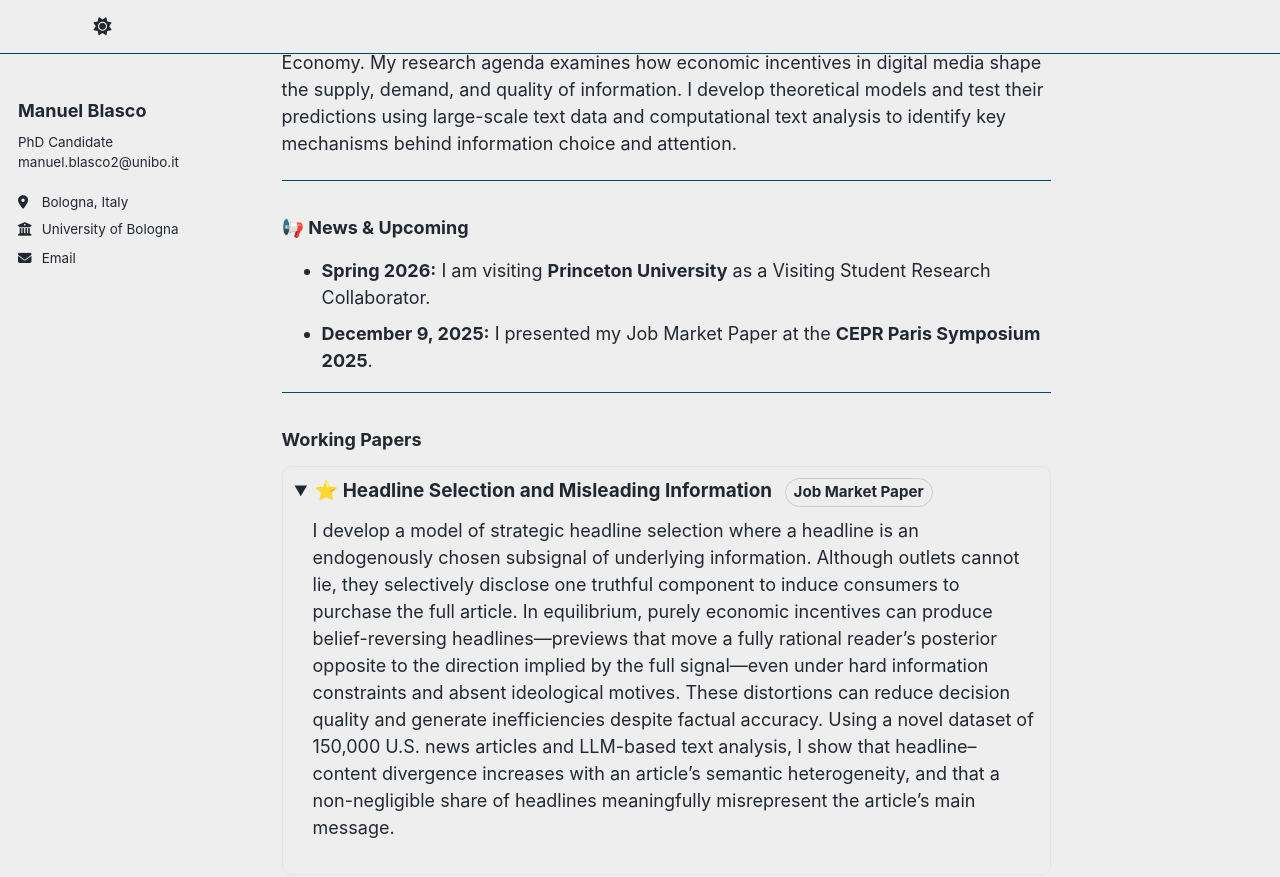
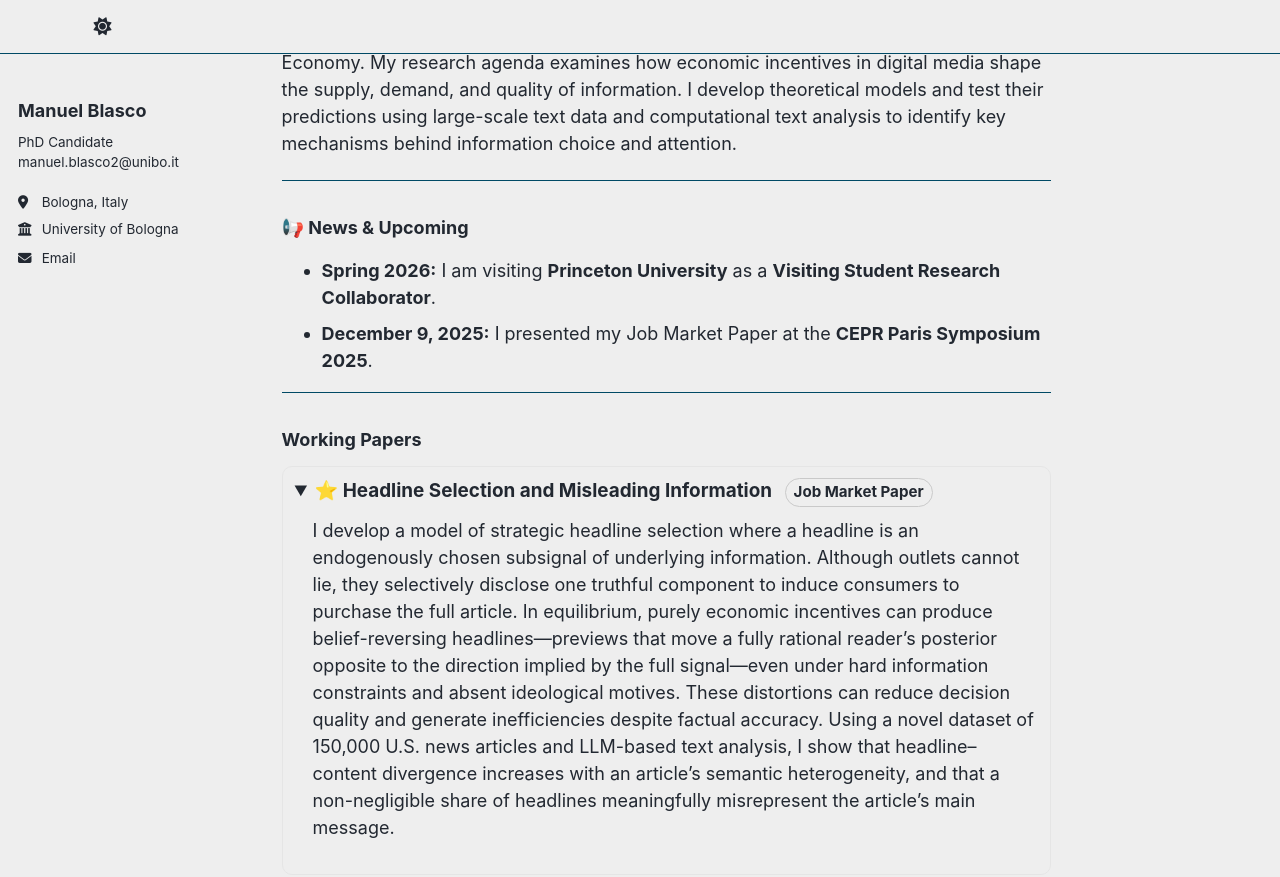
Before and after one commit to ManuelBlasco/manuelblasco.github.io, a Jekyll site: the page built from _pages/about.md, in a window 1280 px wide and 900 px high, scrolled down 368 px. Shown: the top 877 px of the window. Built offline with Jekyll 4.4.1, drawn with Linux system fonts in a browser that asks for light colours; a script that is not in the unit is left out.

```diff
--- a/_pages/about.md
+++ b/_pages/about.md
@@ -22,7 +22,7 @@ I am a microeconomist working on Media and Information Economics and Political E
 
 ### 📢 News & Upcoming
 
-* **Spring 2026:** I am visiting **Princeton University** as a Visiting Student Research Collaborator.
+* **Spring 2026:** I am visiting **Princeton University** as a **Visiting Student Research Collaborator**.
 * **December 9, 2025:** I presented my Job Market Paper at the **CEPR Paris Symposium 2025**.
 
 ---
```
